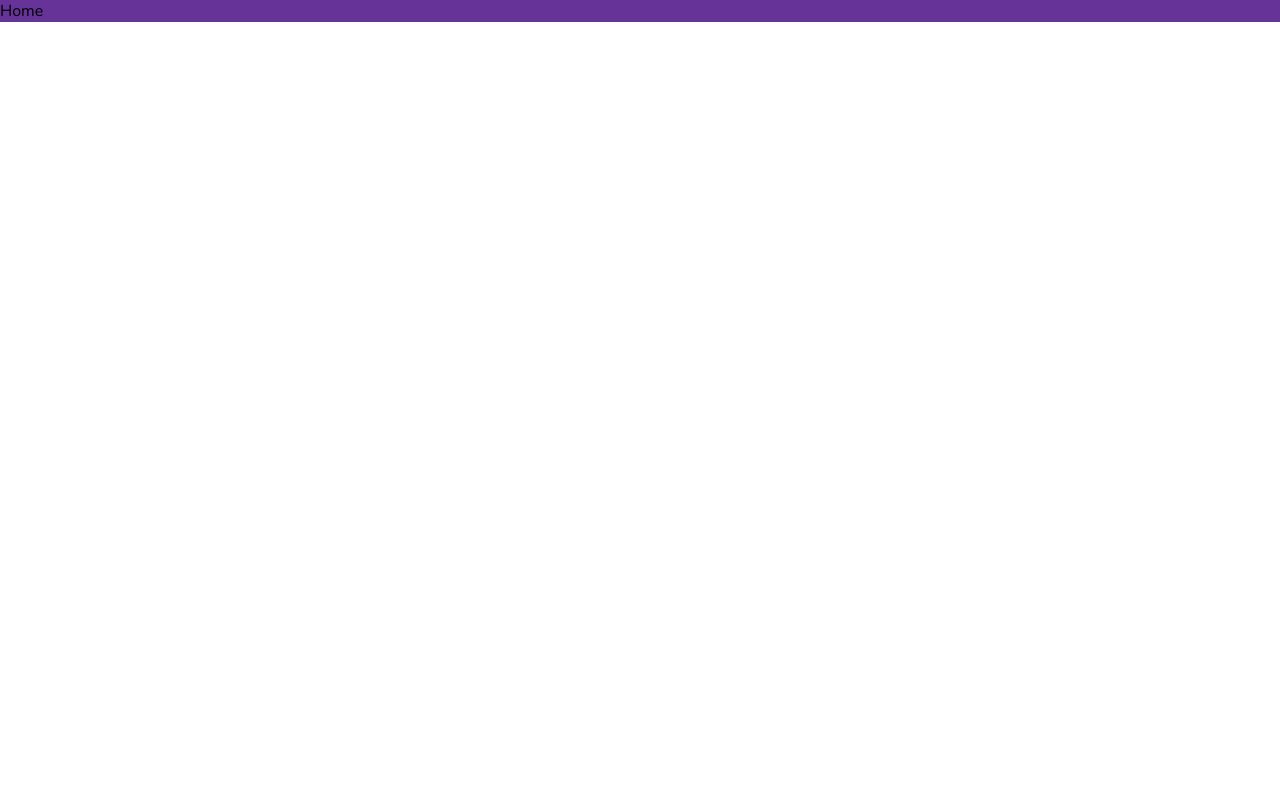
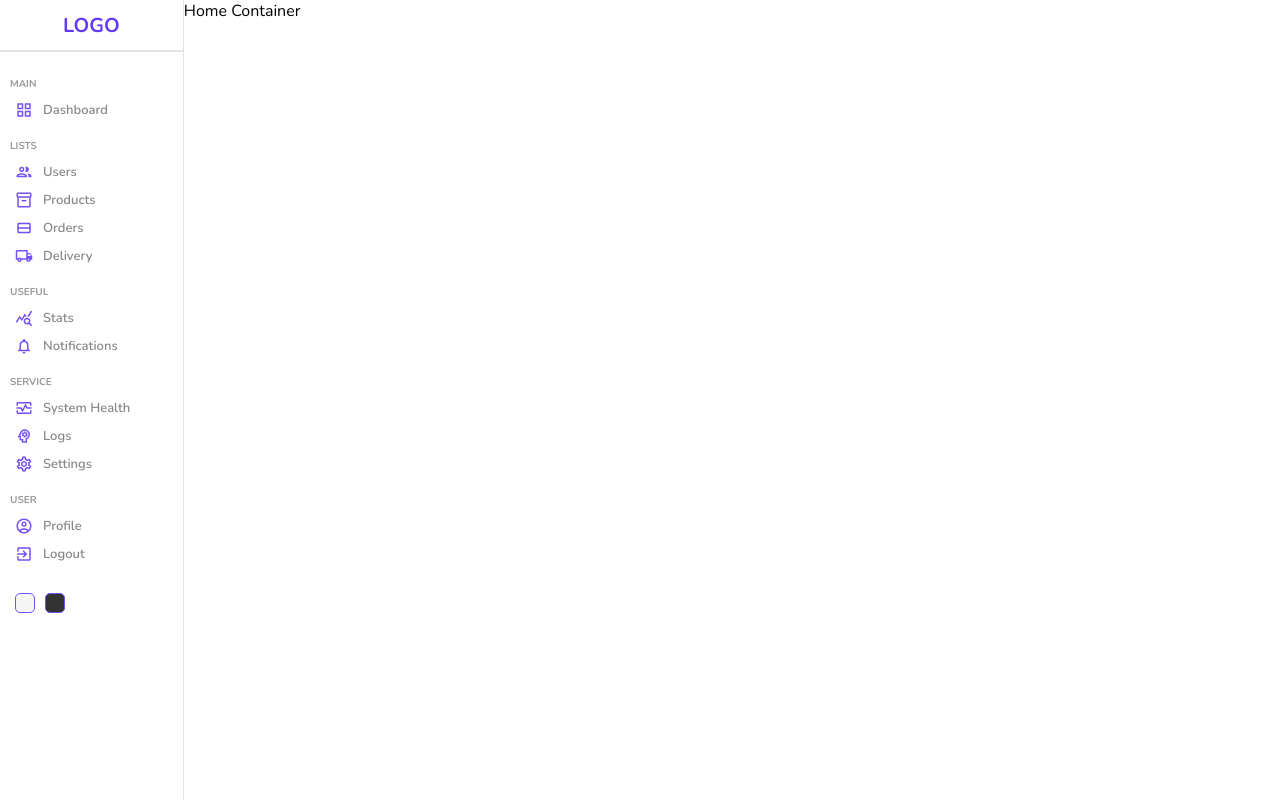
Before and after one commit to raaziyeh/react-dashboard, a React (Create React App) app: page / in a window 1280 px wide. Built offline with nearby package versions, Linux system fonts and the light colour scheme.

Commit message:
Add Sidebar

```diff
--- a/package.json
+++ b/package.json
@@ -3,6 +3,10 @@
   "version": "0.1.0",
   "private": true,
   "dependencies": {
+    "@emotion/react": "^11.10.5",
+    "@emotion/styled": "^11.10.5",
+    "@mui/icons-material": "^5.10.9",
+    "@mui/material": "^5.10.13",
     "@testing-library/jest-dom": "^5.16.5",
     "@testing-library/react": "^13.4.0",
     "@testing-library/user-event": "^13.5.0",
--- /dev/null
+++ b/src/components/sidebar/Sidebar.jsx
@@ -0,0 +1,87 @@
+import GridViewOutlinedIcon from "@mui/icons-material/GridViewOutlined"
+import GroupOutlinedIcon from "@mui/icons-material/GroupOutlined"
+import Inventory2OutlinedIcon from "@mui/icons-material/Inventory2Outlined"
+import ViewStreamOutlinedIcon from "@mui/icons-material/ViewStreamOutlined"
+import LocalShippingOutlinedIcon from "@mui/icons-material/LocalShippingOutlined"
+import QueryStatsOutlinedIcon from "@mui/icons-material/QueryStatsOutlined"
+import NotificationsOutlinedIcon from "@mui/icons-material/NotificationsOutlined"
+import MonitorHeartOutlinedIcon from "@mui/icons-material/MonitorHeartOutlined"
+import PsychologyOutlinedIcon from "@mui/icons-material/PsychologyOutlined"
+import SettingsOutlinedIcon from "@mui/icons-material/SettingsOutlined"
+import AccountCircleOutlinedIcon from "@mui/icons-material/AccountCircleOutlined"
+import ExitToAppOutlinedIcon from '@mui/icons-material/ExitToAppOutlined';
+import "./sidebar.scss"
+
+const Sidebar = () => {
+	return (
+		<div className="sidebar">
+			<div className="top">
+				<span className="logo">LOGO</span>
+			</div>
+			<hr />
+			<div className="center">
+				<ul>
+					<p className="title">MAIN</p>
+					<li>
+						<GridViewOutlinedIcon className="icon" />
+						<span>Dashboard</span>
+					</li>
+					<p className="title">LISTS</p>
+					<li>
+						<GroupOutlinedIcon className="icon" />
+						<span>Users</span>
+					</li>
+					<li>
+						<Inventory2OutlinedIcon className="icon" />
+						<span>Products</span>
+					</li>
+					<li>
+						<ViewStreamOutlinedIcon className="icon" />
+						<span>Orders</span>
+					</li>
+					<li>
+						<LocalShippingOutlinedIcon className="icon" />
+						<span>Delivery</span>
+					</li>
+					<p className="title">USEFUL</p>
+					<li>
+						<QueryStatsOutlinedIcon className="icon" />
+						<span>Stats</span>
+					</li>
+					<li>
+						<NotificationsOutlinedIcon className="icon" />
+						<span>Notifications</span>
+					</li>
+					<p className="title">SERVICE</p>
+					<li>
+						<MonitorHeartOutlinedIcon className="icon" />
+						<span>System Health</span>
+					</li>
+					<li>
+						<PsychologyOutlinedIcon className="icon" />
+						<span>Logs</span>
+					</li>
+					<li>
+						<SettingsOutlinedIcon className="icon" />
+						<span>Settings</span>
+					</li>
+					<p className="title">USER</p>
+					<li>
+						<AccountCircleOutlinedIcon className="icon" />
+						<span>Profile</span>
+					</li>
+					<li>
+						<ExitToAppOutlinedIcon className="icon" />
+						<span>Logout</span>
+					</li>
+				</ul>
+			</div>
+			<div className="bottom">
+                <div className="color-option"></div>
+                <div className="color-option"></div>
+            </div>
+		</div>
+	)
+}
+
+export default Sidebar
--- /dev/null
+++ b/src/components/sidebar/sidebar.scss
@@ -0,0 +1,83 @@
+@import "../../scss/mixins";
+@import "../../scss/variables.scss";
+
+.sidebar {
+	flex: 1;
+	border-right: 0.5px solid $gray-lighter-2;
+    min-height: 100vh;
+    background-color: white;
+	.top {
+		height: 50px;
+		@include flex-center;
+
+		.logo {
+			font-size: 20px;
+			font-weight: bold;
+			color: $purple;
+		}
+	}
+
+	hr {
+		height: 0;
+		border: 0.5px solid $gray-lighter-2;
+	}
+
+    .center {
+        padding: 10px;
+        ul {
+            list-style: none;
+        }
+		.title {
+			font-size: 10px;
+			font-weight: bold;
+			color: $gray-lighter-1;
+			margin-top: 15px;
+			margin-bottom: 5px;
+		}
+		li {
+			display: flex;
+			align-items: center;
+			padding: 5px;
+			cursor: pointer;
+			&:hover {
+				background-color: $purple-lighter-2;
+			}
+
+			.icon {
+				font-size: 18px;
+				color: $purple-lighter-1;
+			}
+
+			span {
+				font-size: 13px;
+				font-weight: 600;
+				margin-left: 10px;
+				color:$gray;
+			}
+		}
+    }
+
+	.bottom {
+		display: flex;
+		align-items: center;
+		margin: 10px;
+
+		.color-option {
+			width: 20px;
+			height: 20px;
+			border-radius: 5px;
+			border: 1px solid $purple-lighter-1;
+			margin: 5px;
+			cursor: pointer;
+
+			&:nth-child(1) {
+				background-color: whitesmoke;
+			}
+			&:nth-child(2) {
+				background-color: #333;
+			}
+		}
+
+
+	}
+}
--- a/src/pages/home/Home.jsx
+++ b/src/pages/home/Home.jsx
@@ -1,9 +1,13 @@
+import Sidebar from "../../components/sidebar/Sidebar"
 import "./home.scss"
 
 const Home = () => {
   return (
-    <div className="home">Home</div>
-  )
+		<div className="home">
+      <Sidebar />
+			<div className="home-container">Home Container</div>
+		</div>
+	)
 }
 
 export default Home
--- a/src/pages/home/home.scss
+++ b/src/pages/home/home.scss
@@ -1,3 +1,6 @@
 .home {
-    background-color: rebeccapurple;
+    display: flex;
+    .home-container {
+        flex: 6;
+    }
 }
--- /dev/null
+++ b/src/scss/mixins.scss
@@ -0,0 +1,5 @@
+@mixin  flex-center {
+    display: flex;
+    align-items: center;
+    justify-content: center;
+}
--- /dev/null
+++ b/src/scss/variables.scss
@@ -0,0 +1,9 @@
+// colors
+// purple
+$purple: #6439ff;
+$purple-lighter-1: #7451f8;
+$purple-lighter-2: #ece8ff;
+// gray
+$gray: #888;
+$gray-lighter-1: #999;
+$gray-lighter-2: rgb(230, 227, 227);
```
Also changed, not shown: src/components/navbar/Navbar.jsx (added, +9 -0 lines), src/components/navbar/navbar.scss (added), 1 other file (tests, documents, lock files or other folders).
